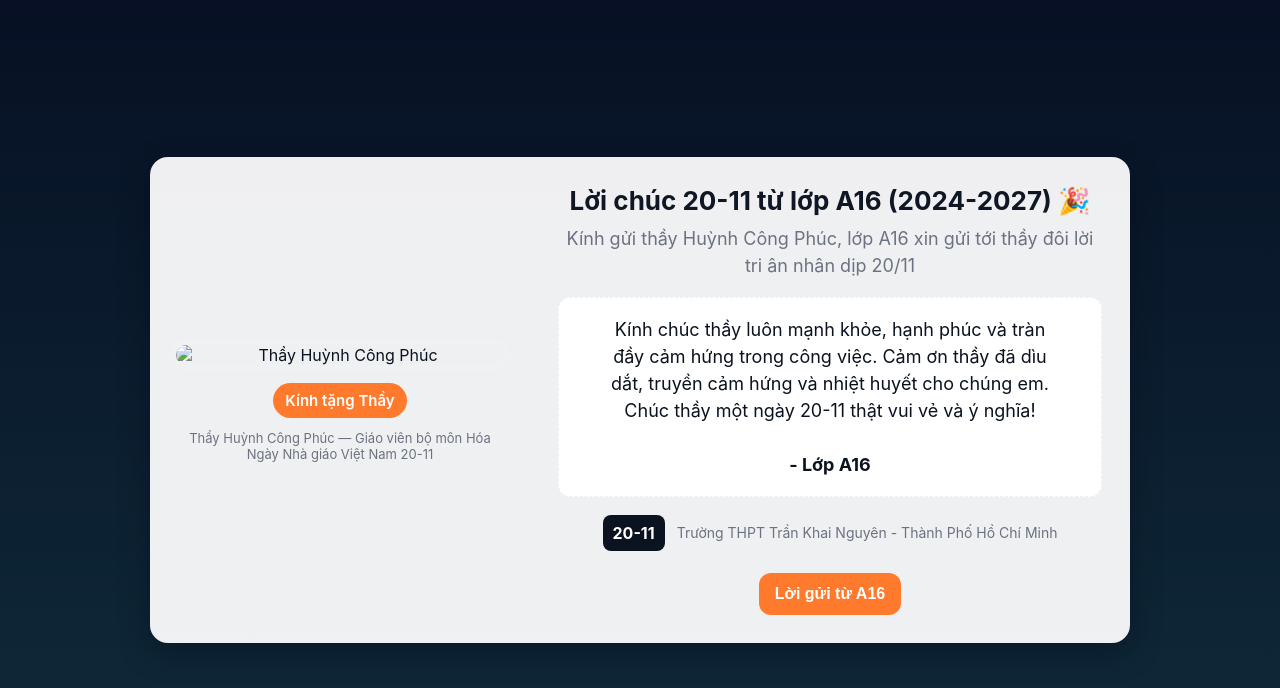
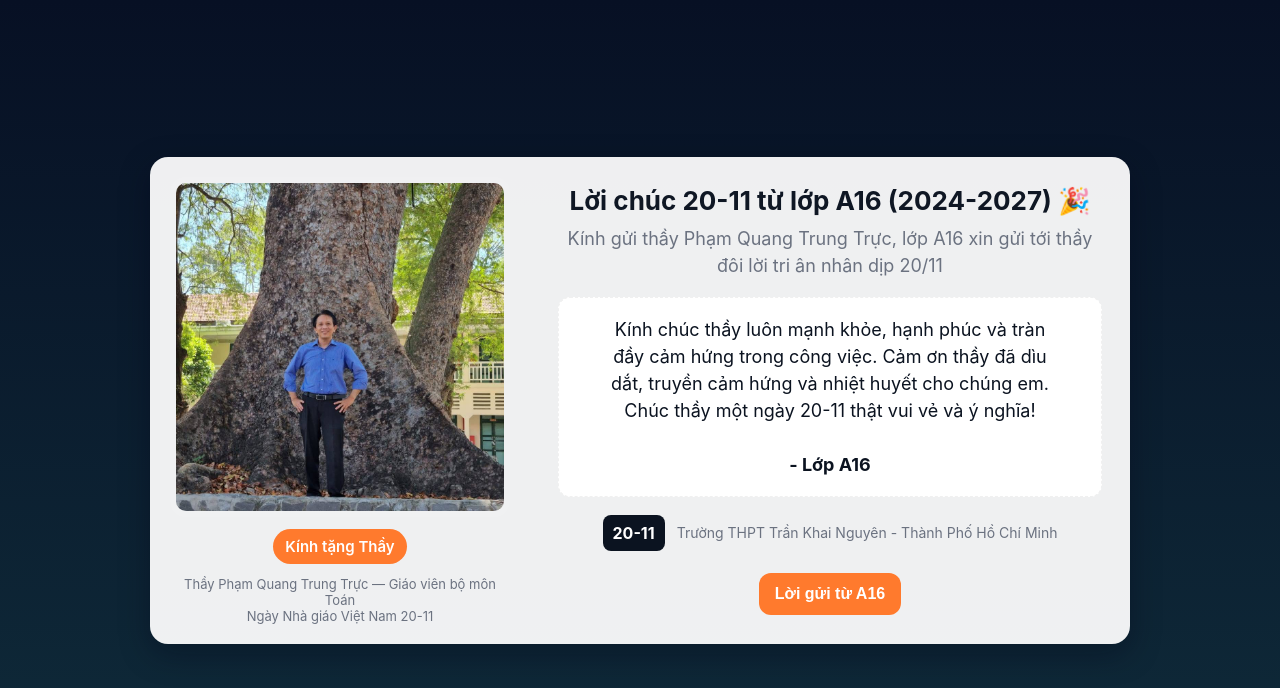
Before and after one commit to 20-11TKN11A16/Thaytruc, a plain HTML site: page index.html in a window 1280 px wide. Drawn offline with Linux system fonts and the light colour scheme.

Commit message:
Update index.html

```diff
--- a/index.html
+++ b/index.html
@@ -3,6 +3,7 @@
 <head>
   <meta charset="utf-8" />
   <meta name="viewport" content="width=device-width, initial-scale=1, maximum-scale=1" />
+  <link rel="icon" type="image/x-icon" href="tkn.ico">
   <title>Lời chúc 20-11 — Lớp 11A16</title>
   <style>
     :root{
@@ -219,16 +220,16 @@
     <div class="card" role="main">
 
       <div class="photo">
-        <img id="teacherPhoto" alt="Thầy Huỳnh Công Phúc" src="thay-phuc.jpg">
+        <img id="teacherPhoto" alt="Thầy Phạm Quang Trung Trực" src="1.jpg">
         <div class="ribbon">Kính tặng Thầy</div>
         <div style="margin-top:12px;color:var(--muted);font-size:13px;text-align:center">
-          Thầy Huỳnh Công Phúc — Giáo viên bộ môn Hóa<br>Ngày Nhà giáo Việt Nam 20-11
+          Thầy Phạm Quang Trung Trực — Giáo viên bộ môn Toán<br>Ngày Nhà giáo Việt Nam 20-11
         </div>
       </div>
 
       <div class="content">
         <h1>Lời chúc 20-11 từ lớp A16 (2024-2027) 🎉</h1>
-        <p class="lead">Kính gửi thầy Huỳnh Công Phúc, lớp A16 xin gửi tới thầy đôi lời tri ân nhân dịp 20/11</p>
+        <p class="lead">Kính gửi thầy Phạm Quang Trung Trực, lớp A16 xin gửi tới thầy đôi lời tri ân nhân dịp 20/11</p>
 
         <div class="message">
           <div class="text">
```
